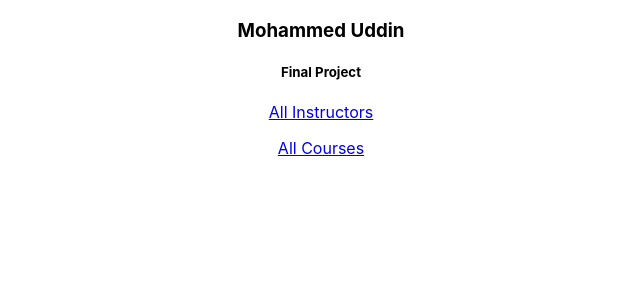
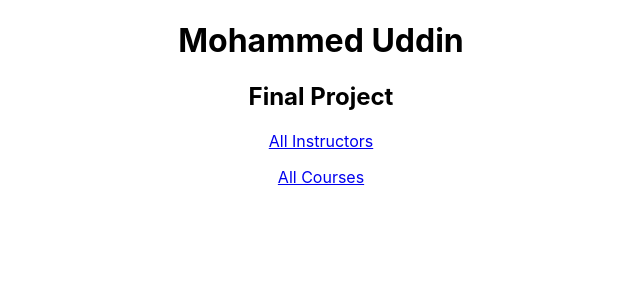
Before and after one commit to Trollicorn/Practical-Web-Dev-Final-Frontend, a React (Create React App) app: page / in a window 1280 px wide. Shown: the top 300 px of the page, without its empty margins (319-959 px from the left). Built offline with nearby package versions, Linux system fonts and the light colour scheme.

Commit message:
some styling choices

```diff
--- a/src/components/views/AllCoursesView.js
+++ b/src/components/views/AllCoursesView.js
@@ -23,11 +23,12 @@ const AllCoursesView = (props) => {
           <Link to={`/course/${course.id}`}>
             <h1>{title ? title : "Course " + course.id}</h1>
           </Link>
-          <button onClick={() => deleteCourse(course.id)}>Delete</button>
+          <button onClick={() => deleteCourse(course.id)}>X</button>
           </div>
         );
       }
       )}
+      <br/>
       <Link to={`/newcourse`}>
         <button>Add New Course</button>
       </Link>
--- a/src/components/views/HomePageView.js
+++ b/src/components/views/HomePageView.js
@@ -7,8 +7,8 @@ import { Link } from 'react-router-dom';
 const HomePageView = () => {
   return (
     <div>
-      <h3>Mohammed Uddin</h3>
-      <h5>Final Project</h5>
+      <h1>Mohammed Uddin</h1>
+      <h2>Final Project</h2>
       <Link to={'/instructors'} > All Instructors </Link>
       <p/>
       <Link to={'/courses'} > All Courses </Link>
```
